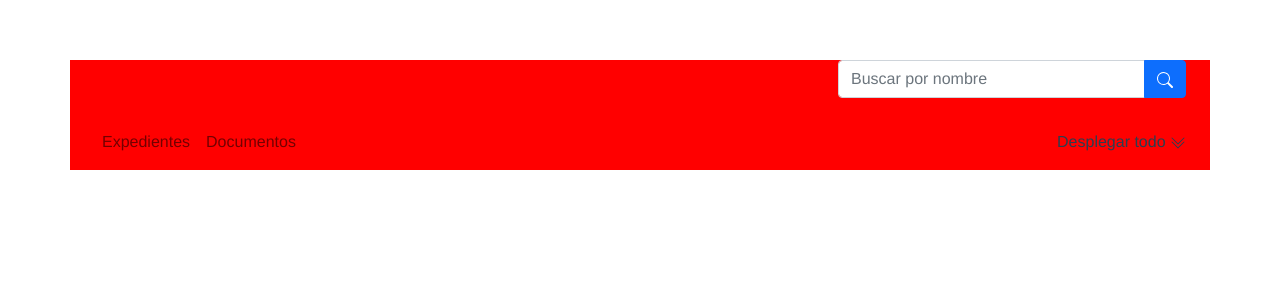
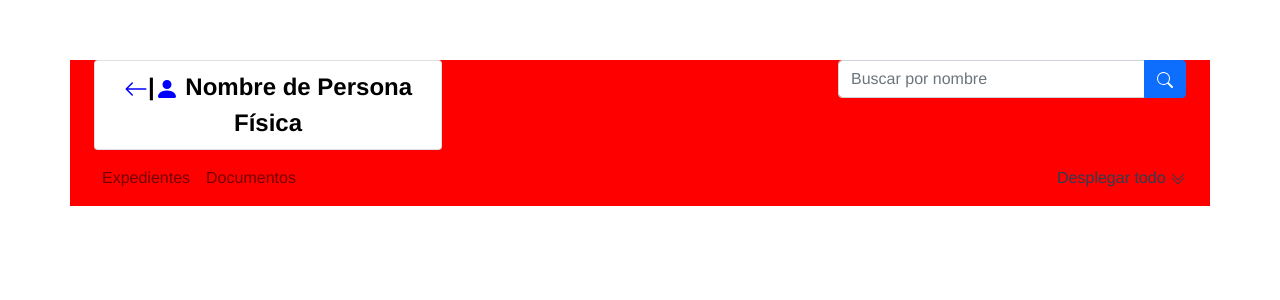
Before and after one commit to agucarpar/Bootsatrap-try, a Vue app: page / in a window 1280 px wide. Shown: the top 300 px of the page. Built offline with nearby package versions, Linux system fonts and the light colour scheme.

Commit message:
finish de corner top left

```diff
--- a/src/components/header/TopRow.vue
+++ b/src/components/header/TopRow.vue
@@ -1,14 +1,36 @@
+<style scoped>
+  .name-group{
+    color: blue;
+    font-size: 1.5rem;
+  }
+  .name-group span {
+    color: black;
+    font-size: 1.5rem;
+  }
+</style>
 <template>
 
 <b-row >
-  <b-col></b-col>
+  <b-col >
+    <strong>
+      <b-list-group >
+        <b-list-group-item class="name-group">
+          <b-icon icon="arrow-left" aria-hidden="true"></b-icon>
+          <span class="vertical-size">|</span>
+          <b-icon icon="person-fill" aria-hidden="true" class=".ms-4"></b-icon>
+          <span>
+            Nombre de Persona Física
+          </span>
+        </b-list-group-item>
+      </b-list-group>
+    </strong>
+  </b-col>
   <b-col></b-col>
   <b-col>
-
     <div class="input-group mb-3">
-  <input type="text" class="form-control" placeholder="Buscar por nombre" aria-label="Recipient's username" aria-describedby="button-addon2">
-  <button class="btn btn-primary" type="button" id="button-addon2"><b-icon icon="search"></b-icon></button>
-</div>
+      <input type="text" class="form-control" placeholder="Buscar por nombre" aria-label="Recipient's username" aria-describedby="button-addon2">
+      <button class="btn btn-primary" type="button" id="button-addon2"><b-icon icon="search"></b-icon></button>
+    </div>
   </b-col>
   </b-row>
 </template>
```
